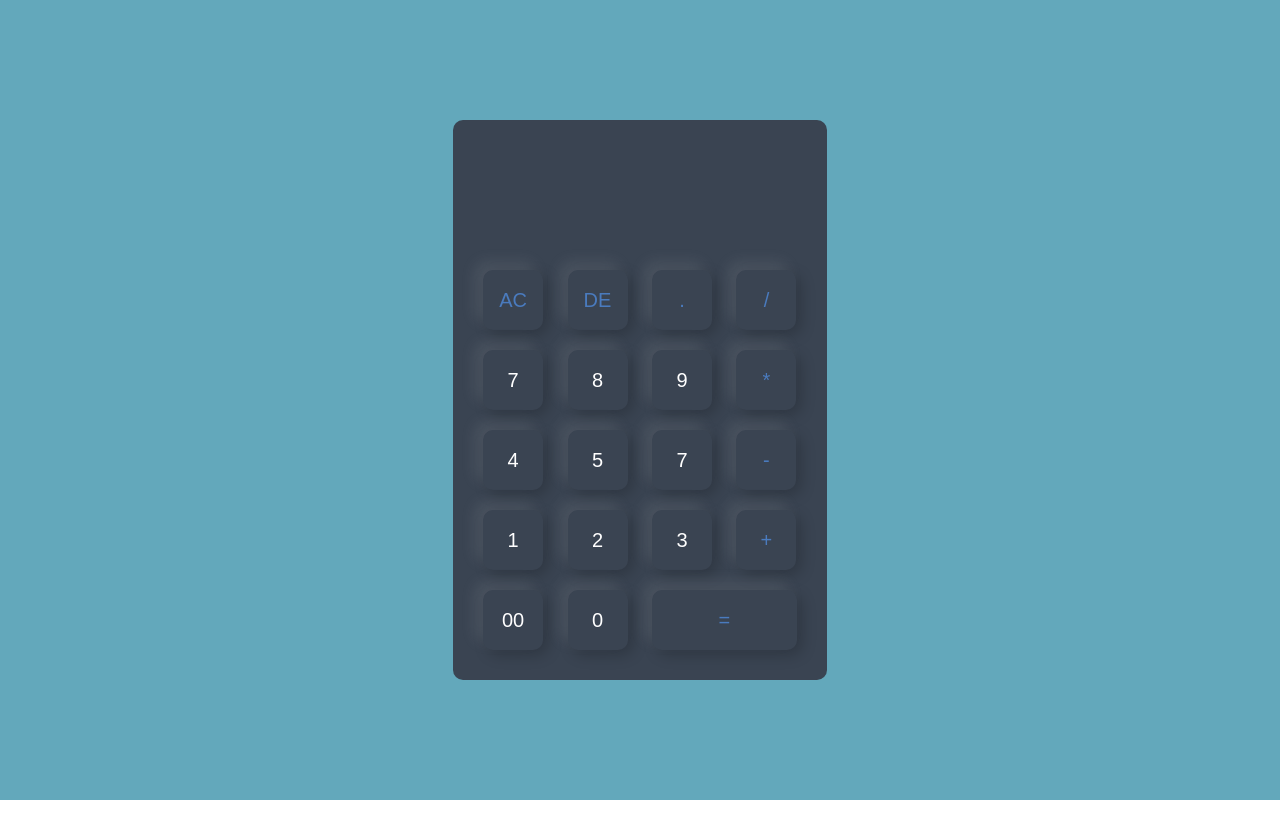
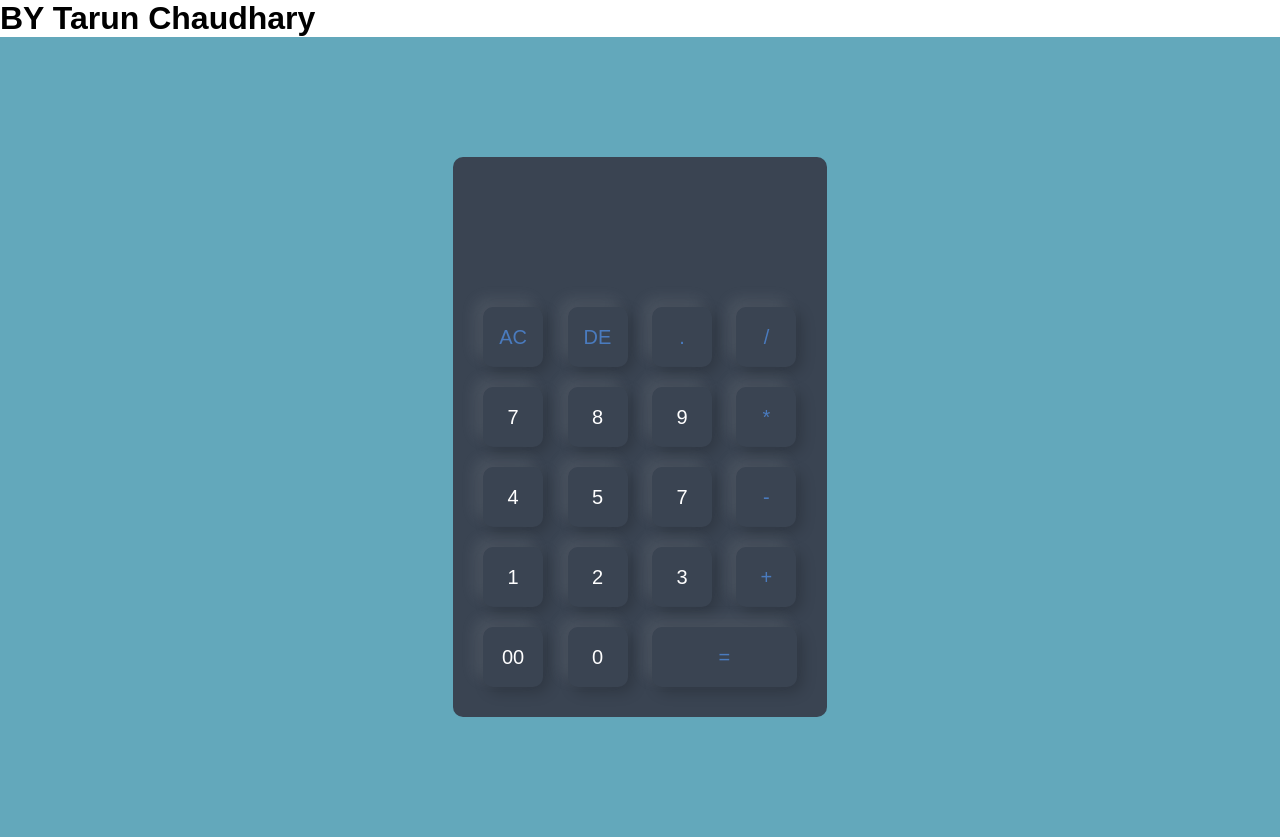
Before and after one commit to tc2199/anp, a plain HTML site: page index.html in a window 1280 px wide. Before the commit the page ends 800 px from the top, so only its background shows below. Drawn offline with Linux system fonts and the light colour scheme.

Commit message:
Update index.html

```diff
--- a/index.html
+++ b/index.html
@@ -7,6 +7,7 @@
     <link rel="stylesheet"href="index.css">
 </head>
 <body>
+    <h1 color="#bb638a">BY Tarun Chaudhary</h1>
    <div class="container">
     <div class="calculator">
 <form>
```
